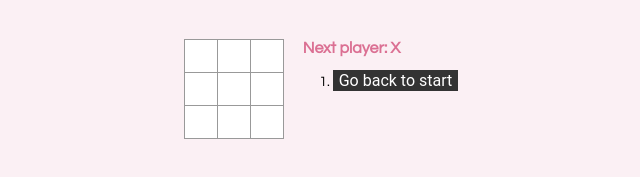
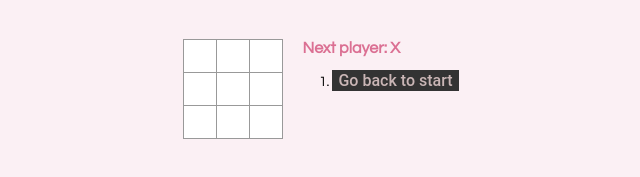
Before and after one commit to ThulasiA/tic-tac-toe, a React app: page / in a window 1280 px wide. Shown: the part 129-306 px from the top of the page, 319-959 px from the left. Built offline with nearby package versions, Linux system fonts and the light colour scheme.

Commit message:
Added text to have bolder text

```diff
--- a/src/components/Game.js
+++ b/src/components/Game.js
@@ -64,17 +64,19 @@ class Game extends React.Component {
     const history = this.state.history;
     const current = history[this.state.stepNumber]; //history[history.length - 1];
     const winner = calculateWinner(current.squares);
+
     let status;
 
     const moves = history.map((step, move) => {
       const desc = move
-        ? `Go to step # ${move} at C${history[move].location[0]}  R${
-            history[move].location[1]
-          }`
+        ? `Go to step #${move} at C${history[move].location[0]} R
+          ${history[move].location[1]}`
         : `Go back to start`;
+      const classname =
+        move === this.state.stepNumber ? `button-selected-bold` : `button-move`;
       return (
         <li key={move}>
-          <button className="button-move" onClick={() => this.hopTo(move)}>
+          <button className={`${classname}`} onClick={() => this.hopTo(move)}>
             {desc}
           </button>
         </li>
--- a/src/index.css
+++ b/src/index.css
@@ -71,5 +71,10 @@ h1 {
 }
 
 .button-selected-bold {
+  background: #333333;
+  border: none;
+  color: #cab6b6;
+  font: 16px Roboto;
+  margin-bottom: 0.2em;
   font-weight: 500;
 }
```
Also changed, not shown: 1 other file.
